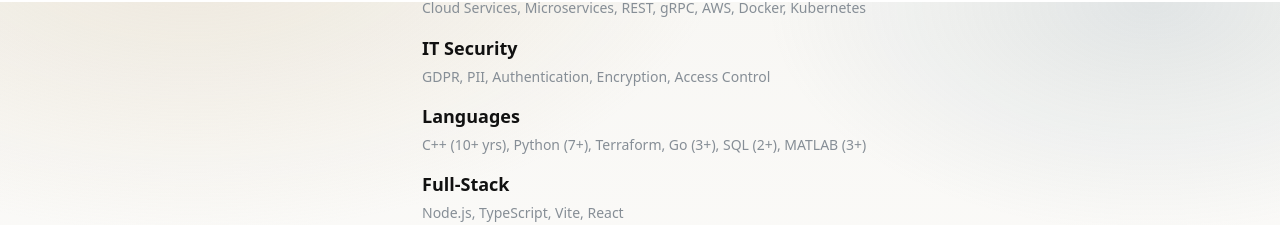
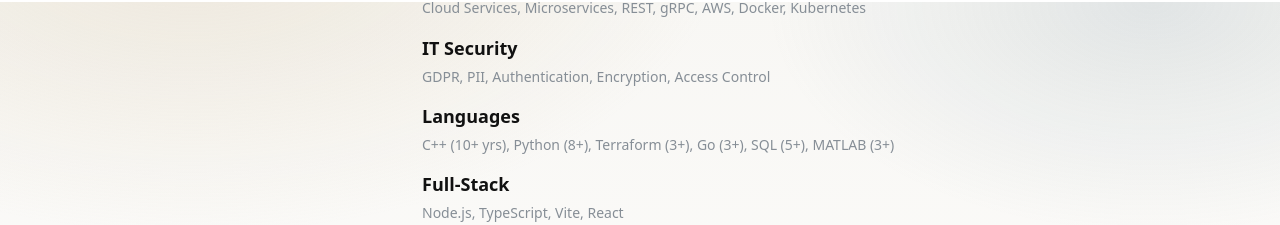
Before and after one commit to parandor/parandor.github.io, a React (Vite) app: page / in a window 1280 px wide. Shown: the part 2398-2623 px from the top of the page. Built offline with nearby package versions, Linux system fonts and the light colour scheme.

Commit message:
feat: update language experience levels

```diff
--- a/src/data/cvData.ts
+++ b/src/data/cvData.ts
@@ -159,7 +159,7 @@ export const cv = {
         },
         {
           title: 'Languages',
-          meta: 'C++ (10+ yrs), Python (7+), Terraform, Go (3+), SQL (2+), MATLAB (3+)',
+          meta: 'C++ (10+ yrs), Python (8+), Terraform (3+), Go (3+), SQL (5+), MATLAB (3+)',
           body: [],
         },
         {
```
